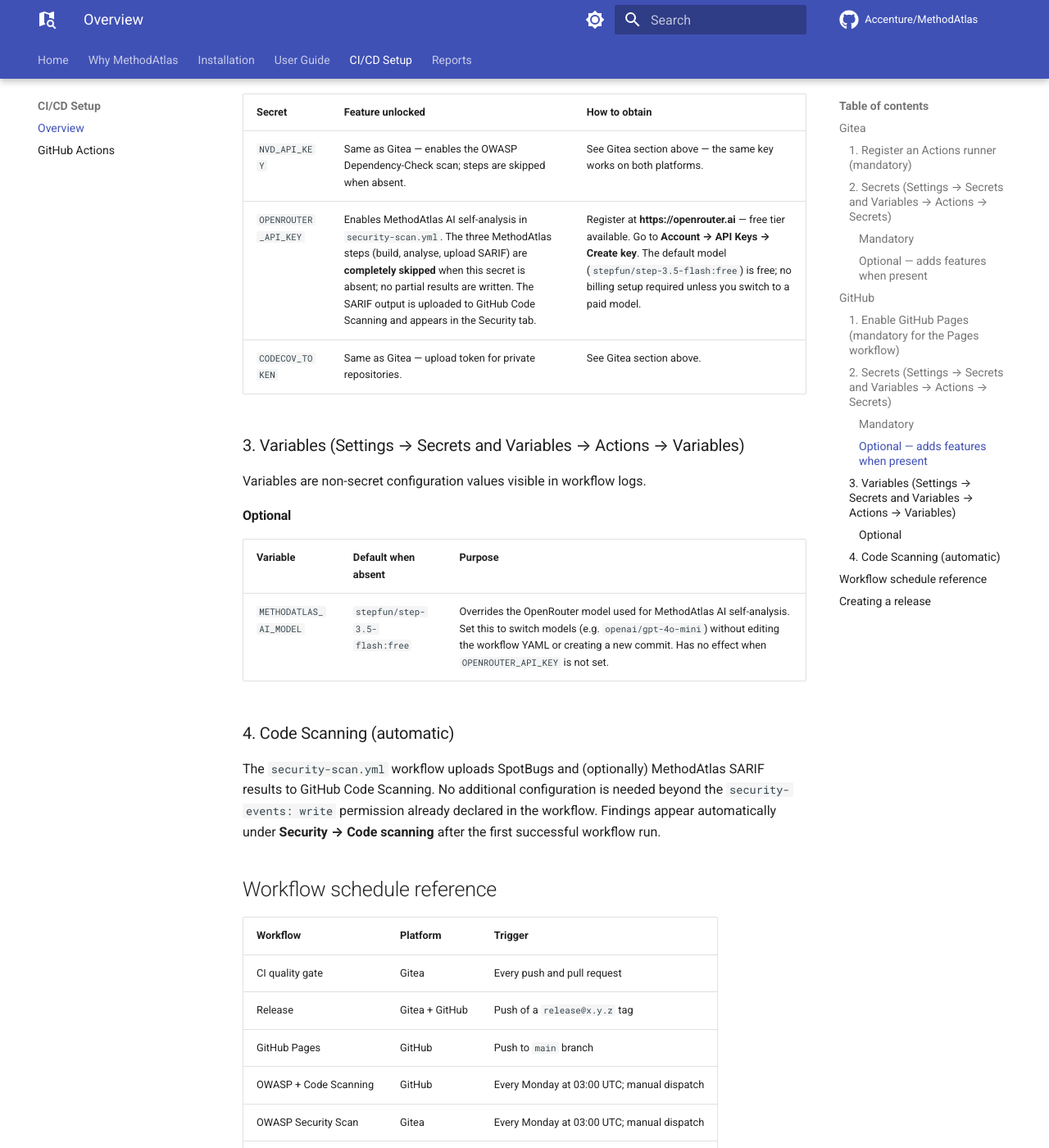
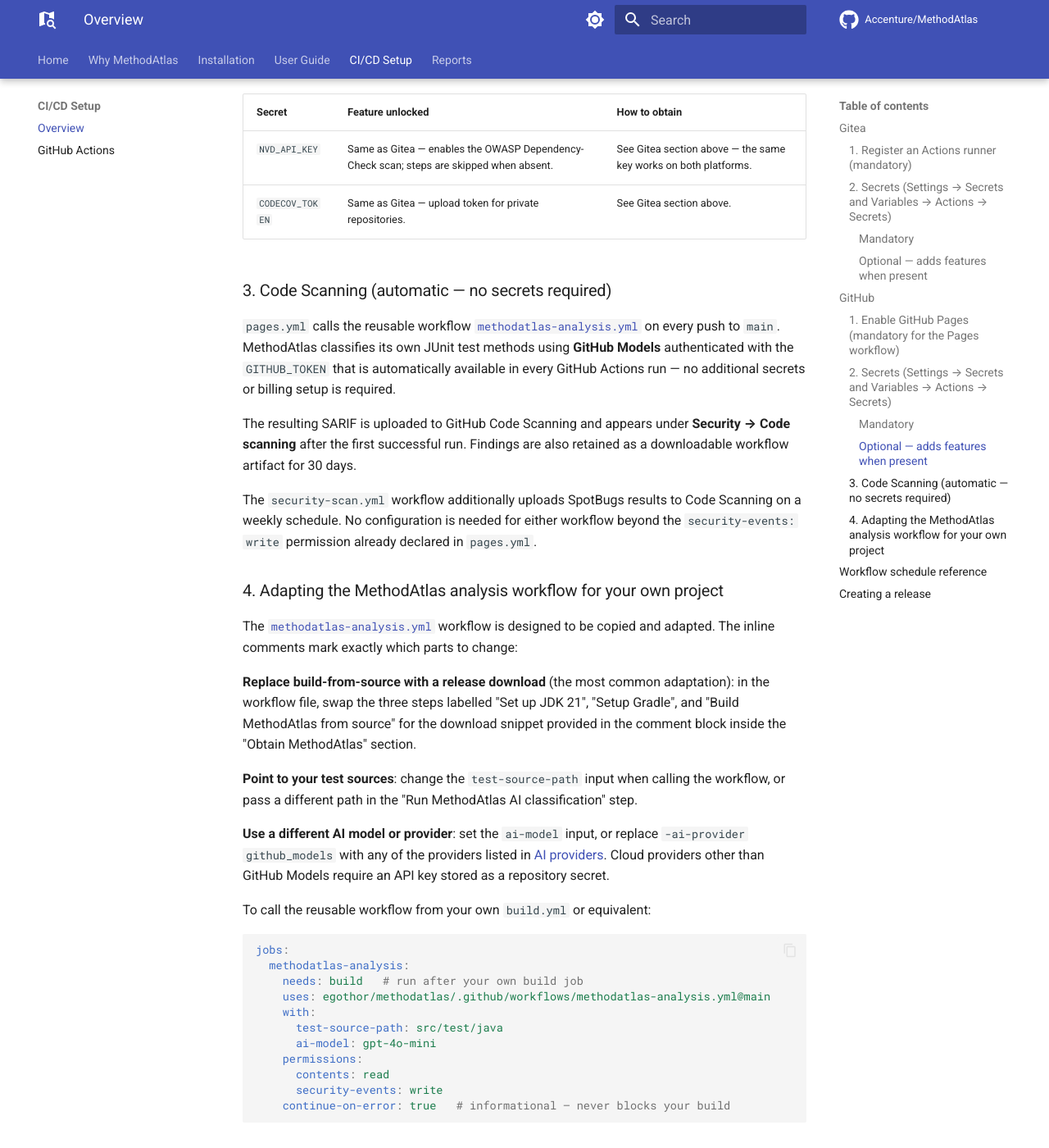
Before and after one commit to Accenture/MethodAtlas, an MkDocs documentation site: the page built from docs/ci-setup.md, in a window 1280 px wide and 1400 px high, scrolled down 2357 px. Shown: the whole window at 82% size. Built offline with MkDocs 1.6.1 and Material for MkDocs 9.7.7, drawn with Linux system fonts in a browser that asks for light colours; comment, search, counter and statistics services are not loaded; some of the changed text lies outside the part shown.

Commit message:
ci: add reusable methodatlas-analysis.yml workflow; call from pages.yml
New reusable workflow .github/workflows/methodatlas-analysis.yml:
- Builds MethodAtlas from source, runs self-analysis with GitHub Models
  (provider: github_models, auth via GITHUB_TOKEN — no secrets required)
- Uploads SARIF to GitHub Code Scanning and retains it as a 30-day artifact
- Heavily commented to guide external teams on adapting it: swap build-from-
  source steps for a release download, change test path, change AI provider
- Accepts workflow_call inputs: test-source-path, ai-model

pages.yml:
- New Job 2 calls methodatlas-analysis.yml with continue-on-error: true
  (failures are informational, never block the Pages deployment)
- Added security-events: write permission required by the called workflow

security-scan.yml:
- Removed the optional OpenRouter-based self-analysis (superseded by the
  new dedicated workflow which runs on every push without any secrets)

docs/ci-setup.md:
- Removed OPENROUTER_API_KEY and METHODATLAS_AI_MODEL (no longer needed)
- Added "Adapting the MethodAtlas analysis workflow" section with ready-made
  calling snippet and link to the workflow file

docs/reports.md:
- Updated MethodAtlas self-analysis section to reflect always-on GitHub Models
  analysis and link to the reusable workflow and ci-setup guide

````diff
--- a/docs/ci-setup.md
+++ b/docs/ci-setup.md
@@ -85,26 +85,62 @@
 | Secret | Feature unlocked | How to obtain |
 |---|---|---|
 | `NVD_API_KEY` | Same as Gitea — enables the OWASP Dependency-Check scan; steps are skipped when absent. | See Gitea section above — the same key works on both platforms. |
-| `OPENROUTER_API_KEY` | Enables MethodAtlas AI self-analysis in `security-scan.yml`. The three MethodAtlas steps (build, analyse, upload SARIF) are **completely skipped** when this secret is absent; no partial results are written. The SARIF output is uploaded to GitHub Code Scanning and appears in the Security tab. | Register at **https://openrouter.ai** — free tier available. Go to **Account → API Keys → Create key**. The default model (`stepfun/step-3.5-flash:free`) is free; no billing setup required unless you switch to a paid model. |
 | `CODECOV_TOKEN` | Same as Gitea — upload token for private repositories. | See Gitea section above. |
 
-### 3. Variables (Settings → Secrets and Variables → Actions → Variables)
+### 3. Code Scanning (automatic — no secrets required)
 
-Variables are non-secret configuration values visible in workflow logs.
+`pages.yml` calls the reusable workflow
+[`methodatlas-analysis.yml`](https://github.com/egothor/methodatlas/blob/main/.github/workflows/methodatlas-analysis.yml)
+on every push to `main`.  MethodAtlas classifies its own JUnit test methods
+using **GitHub Models** authenticated with the `GITHUB_TOKEN` that is
+automatically available in every GitHub Actions run — no additional secrets
+or billing setup is required.
 
-#### Optional
+The resulting SARIF is uploaded to GitHub Code Scanning and appears under
+**Security → Code scanning** after the first successful run.  Findings are
+also retained as a downloadable workflow artifact for 30 days.
 
-| Variable | Default when absent | Purpose |
-|---|---|---|
-| `METHODATLAS_AI_MODEL` | `stepfun/step-3.5-flash:free` | Overrides the OpenRouter model used for MethodAtlas AI self-analysis. Set this to switch models (e.g. `openai/gpt-4o-mini`) without editing the workflow YAML or creating a new commit. Has no effect when `OPENROUTER_API_KEY` is not set. |
+The `security-scan.yml` workflow additionally uploads SpotBugs results to
+Code Scanning on a weekly schedule.  No configuration is needed for either
+workflow beyond the `security-events: write` permission already declared in
+`pages.yml`.
 
-### 4. Code Scanning (automatic)
+### 4. Adapting the MethodAtlas analysis workflow for your own project
 
-The `security-scan.yml` workflow uploads SpotBugs and (optionally)
-MethodAtlas SARIF results to GitHub Code Scanning.  No additional
-configuration is needed beyond the `security-events: write` permission
-already declared in the workflow.  Findings appear automatically under
-**Security → Code scanning** after the first successful workflow run.
+The [`methodatlas-analysis.yml`](https://github.com/egothor/methodatlas/blob/main/.github/workflows/methodatlas-analysis.yml)
+workflow is designed to be copied and adapted.  The inline comments mark
+exactly which parts to change:
+
+**Replace build-from-source with a release download** (the most common
+adaptation): in the workflow file, swap the three steps labelled
+"Set up JDK 21", "Setup Gradle", and "Build MethodAtlas from source" for the
+download snippet provided in the comment block inside the
+"Obtain MethodAtlas" section.
+
+**Point to your test sources**: change the `test-source-path` input when
+calling the workflow, or pass a different path in the
+"Run MethodAtlas AI classification" step.
+
+**Use a different AI model or provider**: set the `ai-model` input, or
+replace `-ai-provider github_models` with any of the providers listed in
+[AI providers](ai/providers.md).  Cloud providers other than GitHub Models
+require an API key stored as a repository secret.
+
+To call the reusable workflow from your own `build.yml` or equivalent:
+
+```yaml
+jobs:
+  methodatlas-analysis:
+    needs: build   # run after your own build job
+    uses: egothor/methodatlas/.github/workflows/methodatlas-analysis.yml@main
+    with:
+      test-source-path: src/test/java
+      ai-model: gpt-4o-mini
+    permissions:
+      contents: read
+      security-events: write
+    continue-on-error: true   # informational — never blocks your build
+```
 
 
 ## Workflow schedule reference
@@ -113,8 +149,8 @@
 |---|---|---|
 | CI quality gate | Gitea | Every push and pull request |
 | Release | Gitea + GitHub | Push of a `release@x.y.z` tag |
-| GitHub Pages | GitHub | Push to `main` branch |
-| OWASP + Code Scanning | GitHub | Every Monday at 03:00 UTC; manual dispatch |
+| GitHub Pages + MethodAtlas self-analysis | GitHub | Push to `main` branch |
+| OWASP + SpotBugs Code Scanning | GitHub | Every Monday at 03:00 UTC; manual dispatch |
 | OWASP Security Scan | Gitea | Every Monday at 03:00 UTC; manual dispatch |
 | PIT Mutation Testing | Gitea + GitHub | Every Sunday at 04:00 UTC; manual dispatch |
 
````
Also changed, not shown: docs/reports.md (+3 -1 lines), 3 other files.
